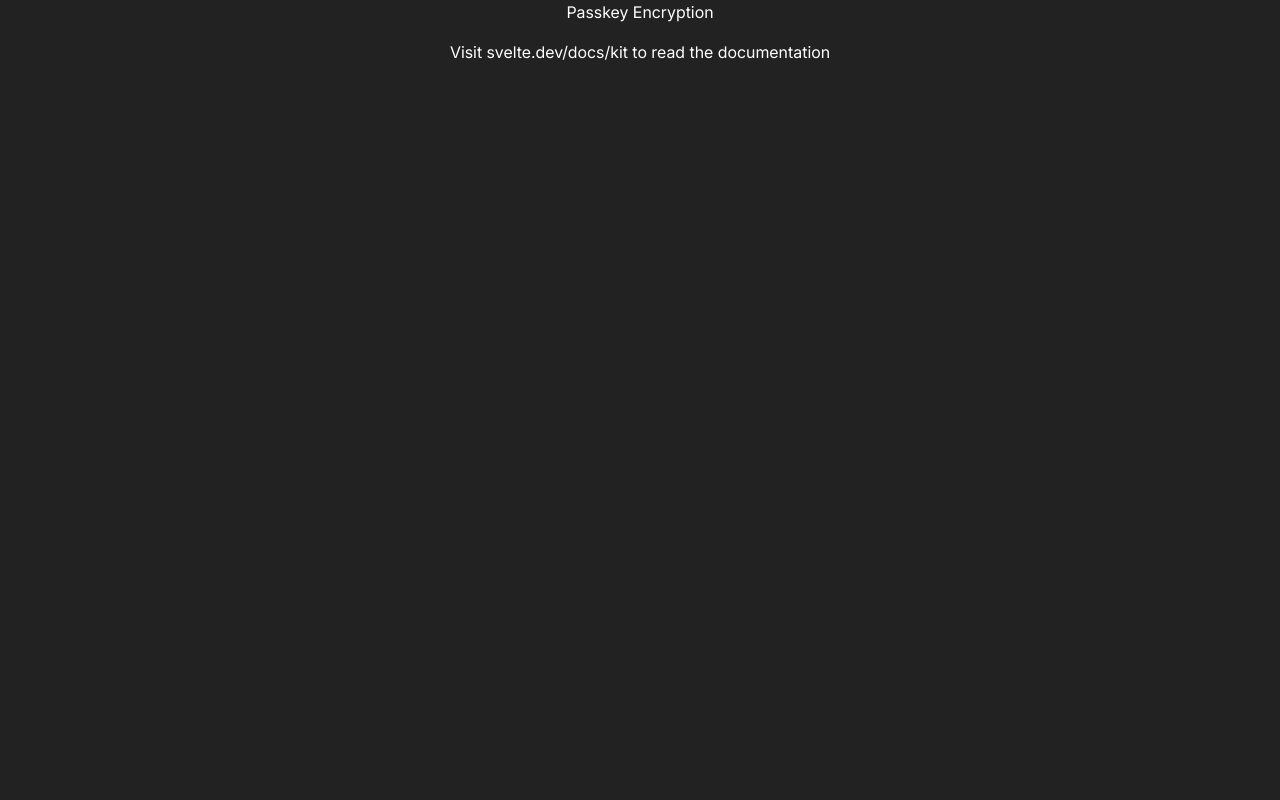
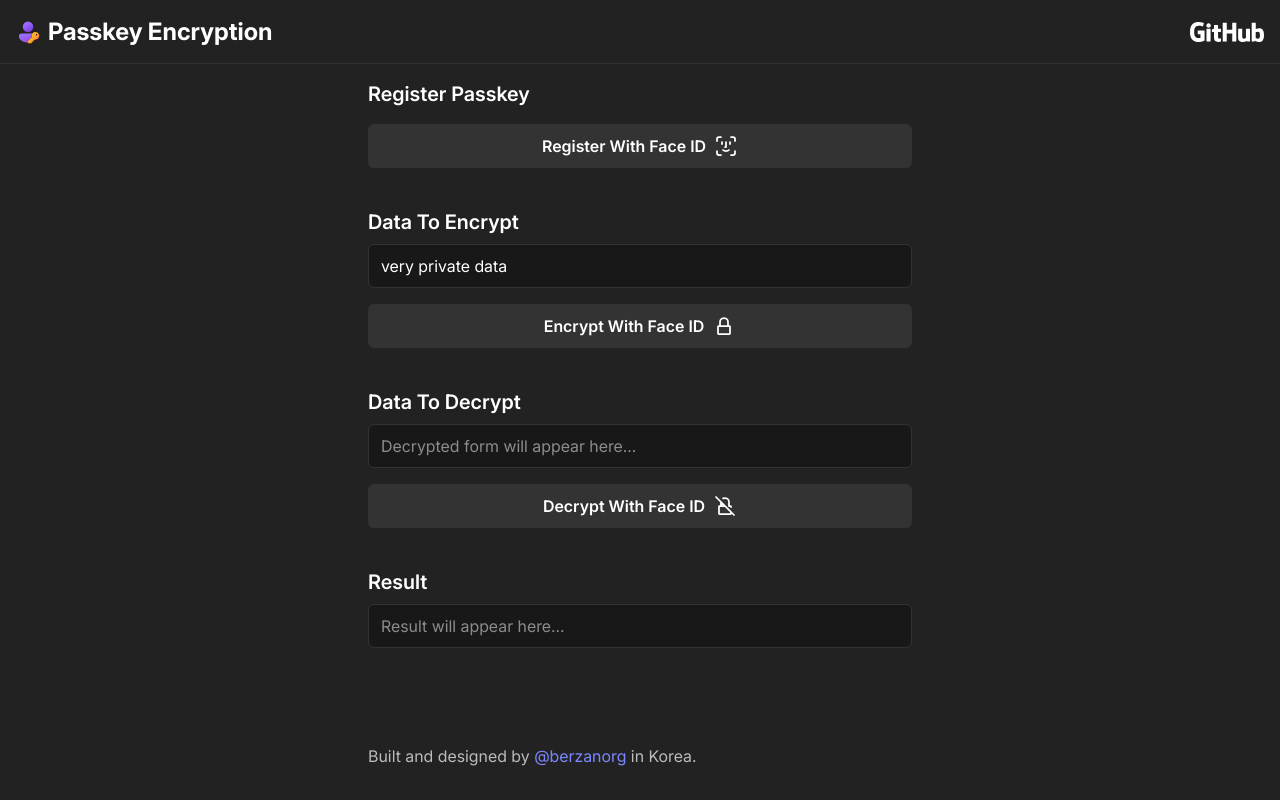
Before and after one commit to berzanorg/passkey-encryption, a SvelteKit app: page / in a window 1280 px wide. Built offline with nearby package versions, Linux system fonts and the light colour scheme.

Commit message:
make implementation

```diff
--- a/src/routes/+page.svelte
+++ b/src/routes/+page.svelte
@@ -1,2 +1,228 @@
-<h1>Passkey Encryption</h1>
-<p>Visit <a href="https://svelte.dev/docs/kit">svelte.dev/docs/kit</a> to read the documentation</p>
+<script lang="ts">
+  let passkeyId = $state<ArrayBuffer>()
+
+  let data = $state('very private data')
+
+  let encryptedData = $state<string>()
+
+  let decryptedData = $state<string>()
+
+  const register = async () => {
+    const rCredential = (await navigator.credentials.create({
+      publicKey: {
+        challenge: new Uint8Array([1, 2, 3, 4]),
+        rp: {
+          name: 'Passkey Encryption',
+          id: 'passkey-encryption.pages.dev',
+        },
+        user: {
+          id: new Uint8Array([5, 6, 7, 8]),
+          name: 'Passkey Encryption',
+          displayName: 'Passkey Encryption',
+        },
+        pubKeyCredParams: [
+          { alg: -8, type: 'public-key' }, // Ed25519
+          { alg: -7, type: 'public-key' }, // ES256
+          { alg: -257, type: 'public-key' }, // RS256
+        ],
+        authenticatorSelection: {
+          userVerification: 'required',
+        },
+        extensions: {
+          prf: {
+            eval: {
+              first: new Uint8Array(new Array(32).fill(1)).buffer,
+            },
+          },
+        },
+      },
+    })) as PublicKeyCredential | null
+
+    if (rCredential === null) return
+
+    if (rCredential.getClientExtensionResults().prf?.enabled !== true) {
+      alert('PRF extension is not supported on your browser.')
+      return
+    }
+
+    passkeyId = rCredential.rawId
+  }
+
+  const encrypt = async () => {
+    const gCredential = (await navigator.credentials.get({
+      publicKey: {
+        challenge: new Uint8Array([9, 0, 1, 2]),
+        allowCredentials: [
+          {
+            id: passkeyId!,
+            transports: ['internal'],
+            type: 'public-key',
+          },
+        ],
+        rpId: 'passkey-encryption.pages.dev',
+        userVerification: 'required',
+        extensions: {
+          prf: {
+            eval: {
+              first: new Uint8Array(new Array(32).fill(1)).buffer,
+            },
+          },
+        },
+      },
+    })) as PublicKeyCredential | null
+
+    if (gCredential === null) return
+
+    const key = gCredential.getClientExtensionResults().prf?.results?.first
+
+    if (!key) return
+
+    const keyMaterial = new Uint8Array(key as ArrayBuffer)
+
+    const keyDerivationKey = await crypto.subtle.importKey('raw', keyMaterial, 'HKDF', false, ['deriveKey'])
+
+    const info = new TextEncoder().encode('encryption key')
+
+    const salt = new Uint8Array()
+
+    const encryptionKey = await crypto.subtle.deriveKey(
+      { name: 'HKDF', info, salt, hash: 'SHA-256' },
+      keyDerivationKey,
+      { name: 'AES-GCM', length: 256 },
+
+      false,
+      ['encrypt', 'decrypt']
+    )
+
+    console.log(encryptionKey)
+
+    const encrypted = await crypto.subtle.encrypt(
+      { name: 'AES-GCM', iv: new Uint8Array(12).fill(1) },
+      encryptionKey,
+      new TextEncoder().encode(data)
+    )
+
+    encryptedData = Array.from(new Uint8Array(encrypted))
+      .map((byte) => byte.toString(16).padStart(2, '0'))
+      .join('')
+  }
+
+  const decrypt = async () => {
+    const encrypted = new Uint8Array(encryptedData!.length / 2)
+    for (let i = 0; i < encryptedData!.length; i += 2) {
+      encrypted[i / 2] = parseInt(encryptedData!.slice(i, i + 2), 16)
+    }
+
+    const gCredential = (await navigator.credentials.get({
+      publicKey: {
+        challenge: new Uint8Array([9, 0, 1, 2]),
+        allowCredentials: [
+          {
+            id: passkeyId!,
+            transports: ['internal'],
+            type: 'public-key',
+          },
+        ],
+        rpId: 'passkey-encryption.pages.dev',
+        userVerification: 'required',
+        extensions: {
+          prf: {
+            eval: {
+              first: new Uint8Array(new Array(32).fill(1)).buffer,
+            },
+          },
+        },
+      },
+    })) as PublicKeyCredential | null
+
+    if (gCredential === null) return
+
+    const key = gCredential.getClientExtensionResults().prf?.results?.first
+
+    if (!key) return
+
+    const keyMaterial = new Uint8Array(key as ArrayBuffer)
+
+    const keyDerivationKey = await crypto.subtle.importKey('raw', keyMaterial, 'HKDF', false, ['deriveKey'])
+
+    const info = new TextEncoder().encode('encryption key')
+
+    const salt = new Uint8Array()
+
+    const encryptionKey = await crypto.subtle.deriveKey(
+      { name: 'HKDF', info, salt, hash: 'SHA-256' },
+      keyDerivationKey,
+      { name: 'AES-GCM', length: 256 },
+
+      false,
+      ['encrypt', 'decrypt']
+    )
+
+    const decrypted = await crypto.subtle.decrypt(
+      { name: 'AES-GCM', iv: new Uint8Array(12).fill(1) },
+      encryptionKey,
+      encrypted
+    )
+
+    decryptedData = new TextDecoder().decode(decrypted)
+  }
+</script>
+
+<header
+  class="sticky top-0 h-16 z-30 flex items-center justify-between w-full px-4 bg-[#222] border-b border-[#333333]"
+>
+  <a href="/" class="text-2xl font-bold flex items-center gap-2"
+    ><img src="/person-key.svg" class="h-6" alt="logo" />Passkey Encryption</a
+  >
+
+  <a href="https://github.com/berzanorg/passkey-encryption" target="_blank"
+    ><img src="/github.svg" class="h-5" alt="github" /></a
+  >
+</header>
+
+<main class="flex flex-col w-full px-4 max-w-xl gap-10 flex-1">
+  <div class="flex flex-col gap-4">
+    <p class="font-semibold text-xl">Register Passkey</p>
+    <button disabled={!!passkeyId} onclick={register}>
+      {#if !!passkeyId}
+        Registered With Face ID <img src="/face-id.svg" alt="face id" class="w-6" />
+      {:else}
+        Register With Face ID <img src="/face-id.svg" alt="face id" class="w-6" />
+      {/if}
+    </button>
+  </div>
+  <div class="flex flex-col gap-4">
+    <div class="flex flex-col gap-2">
+      <p class="font-semibold text-xl">Data To Encrypt</p>
+      <input
+        bind:value={data}
+        oninput={() => {
+          encryptedData = undefined
+          decryptedData = undefined
+        }}
+      />
+    </div>
+    <button disabled={!passkeyId} onclick={encrypt}
+      >Encrypt With Face ID <img src="/lock.svg" alt="face id" class="w-6" /></button
+    >
+  </div>
+  <div class="flex flex-col gap-4">
+    <div class="flex flex-col gap-2">
+      <p class="font-semibold text-xl">Data To Decrypt</p>
+      <input placeholder="Decrypted form will appear here..." disabled value={encryptedData} />
+    </div>
+    <button disabled={!encryptedData} onclick={decrypt}
+      >Decrypt With Face ID <img src="/unlock.svg" alt="face id" class="w-6" /></button
+    >
+  </div>
+  <div class="flex flex-col gap-2">
+    <p class="font-semibold text-xl">Result</p>
+    <input placeholder="Result will appear here..." disabled value={decryptedData} />
+  </div>
+</main>
+
+<footer class="w-full px-4 py-8 max-w-xl">
+  <p class="text-[#bbbbbb]">
+    Built and designed by <a href="https://x.com/berzanorg" class="text-indigo-400">@berzanorg</a> in Korea.
+  </p>
+</footer>
```
